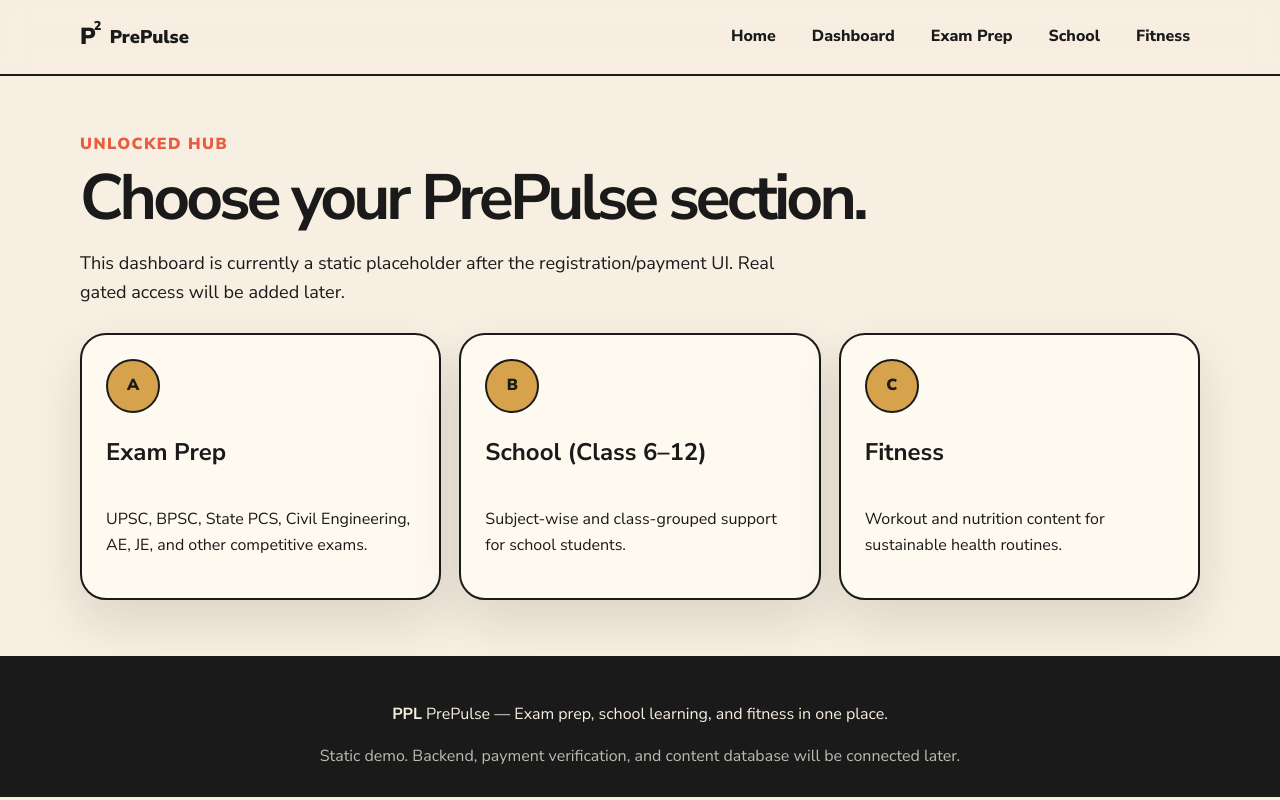
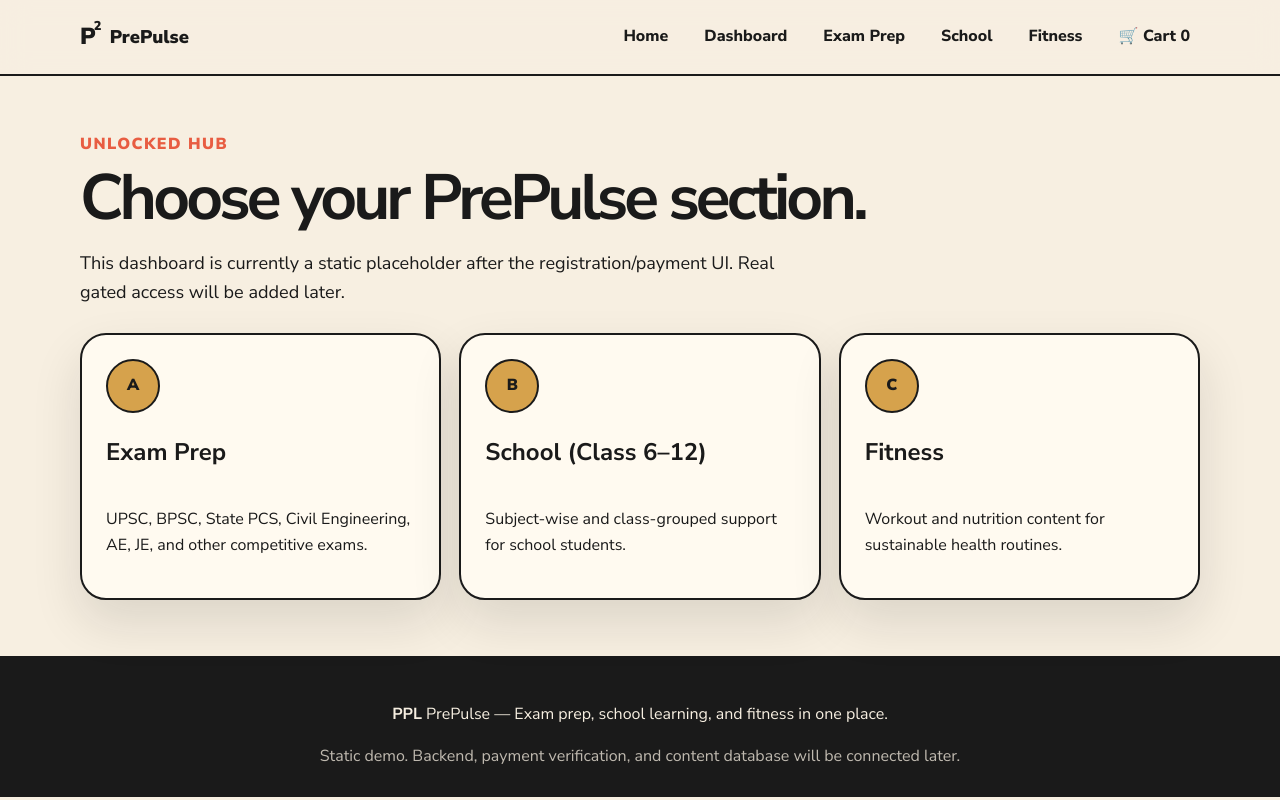
Before and after one commit to ksy261097-lgtm/Prepulse, a plain HTML site: page dashboard.html in a window 1280 px wide. Drawn offline with Linux system fonts and the light colour scheme.

Commit message:
Build coaching storefront and cart flow

```diff
--- a/dashboard.html
+++ b/dashboard.html
@@ -20,7 +20,7 @@
         <li><a href="exam-prep.html">Exam Prep</a></li>
         <li><a href="school.html">School</a></li>
         <li><a href="fitness.html">Fitness</a></li>
-      </ul>
+      <li class="cart-nav-item"><a class="cart-nav-link" href="checkout.html" data-open-cart aria-label="Open shopping cart"><span aria-hidden="true">🛒</span> Cart <span class="cart-badge" data-cart-count>0</span></a></li></ul>
     </nav>
   </header>
 
```
